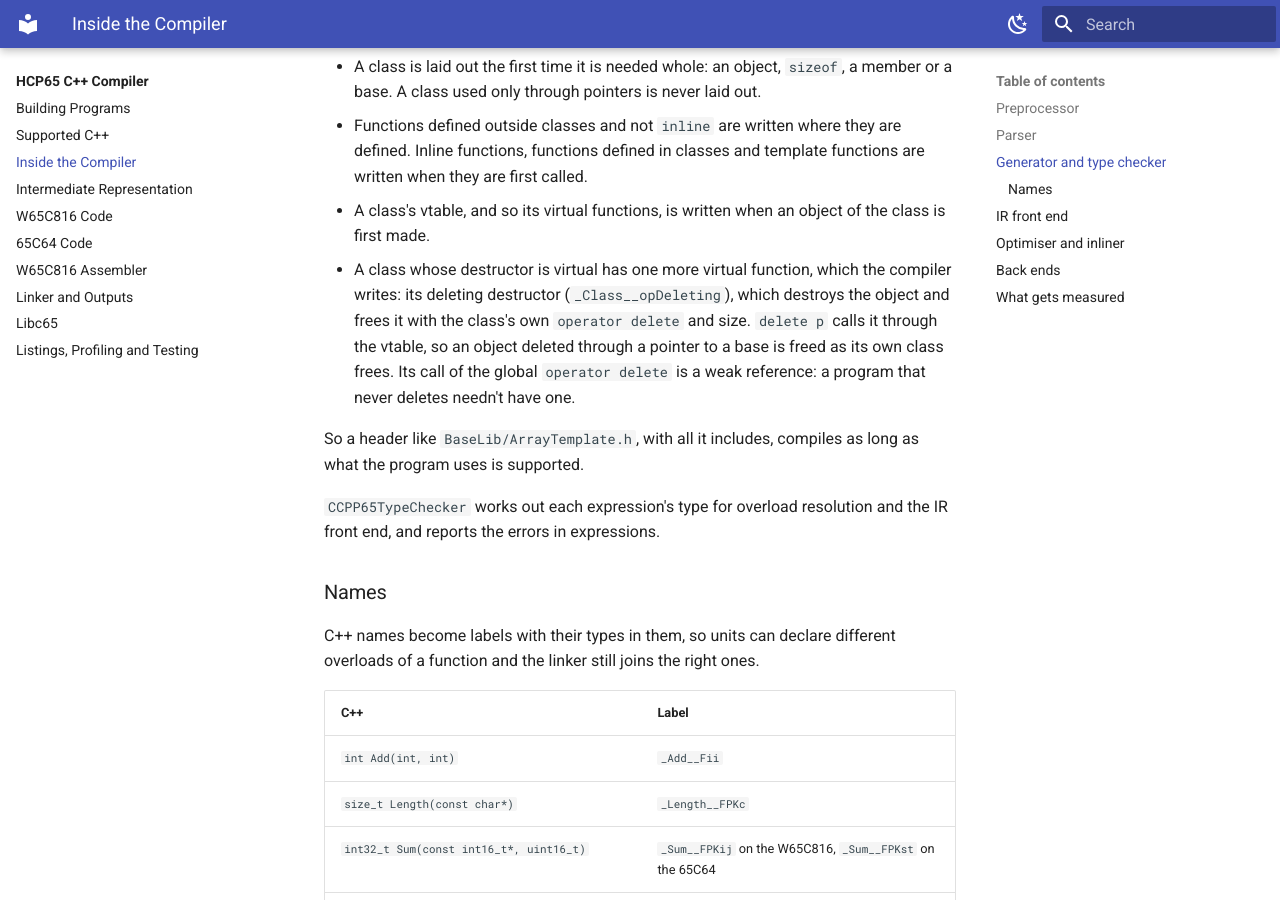
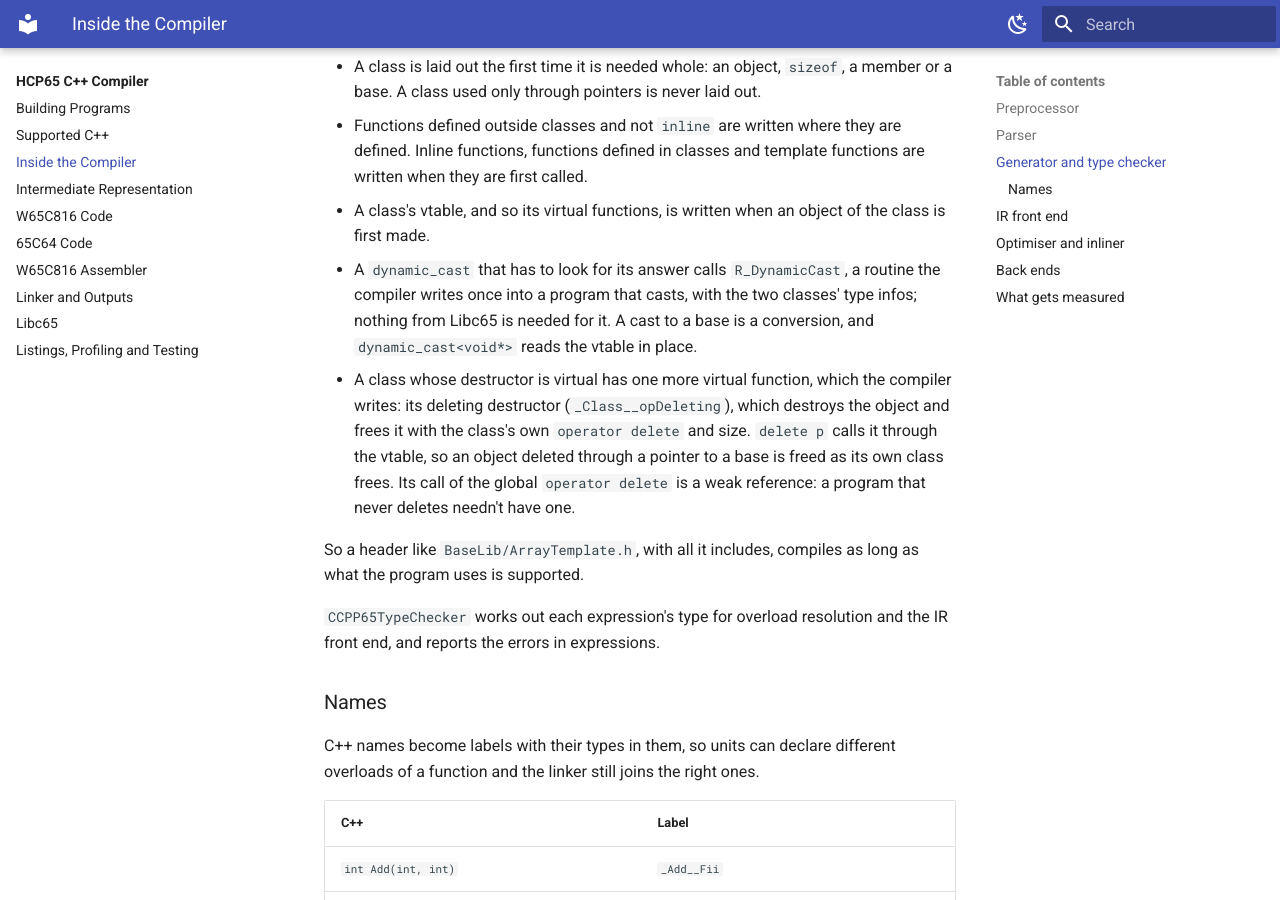
Before and after one commit to andrewpaterson/HCP65, an MkDocs documentation site: the page built from Website/docs/compiler/inside.md, in a window 1280 px wide and 900 px high, scrolled down 1724 px. Built offline with MkDocs 1.6.1 and Material for MkDocs 9.7.7, drawn with Linux system fonts in a browser that asks for light colours; plug-ins that fetch from the network failed and are left out.

Commit message:
Docs: dynamic_cast's search is R_DynamicCast, a routine the compiler writes once into a program that casts.

```diff
--- a/Website/docs/compiler/inside.md
+++ b/Website/docs/compiler/inside.md
@@ -53,6 +53,10 @@ works the way a C++ compiler does, doing only what is used:
   called.
 - A class's vtable, and so its virtual functions, is written when an object of the class is first
   made.
+- A `dynamic_cast` that has to look for its answer calls `R_DynamicCast`, a routine the compiler
+  writes once into a program that casts, with the two classes' type infos; nothing from Libc65 is
+  needed for it.  A cast to a base is a conversion, and `dynamic_cast<void*>` reads the vtable in
+  place.
 - A class whose destructor is virtual has one more virtual function, which the compiler writes: its
   deleting destructor (`_Class__opDeleting`), which destroys the object and frees it with the
   class's own `operator delete` and size.  `delete p` calls it through the vtable, so an object
```
